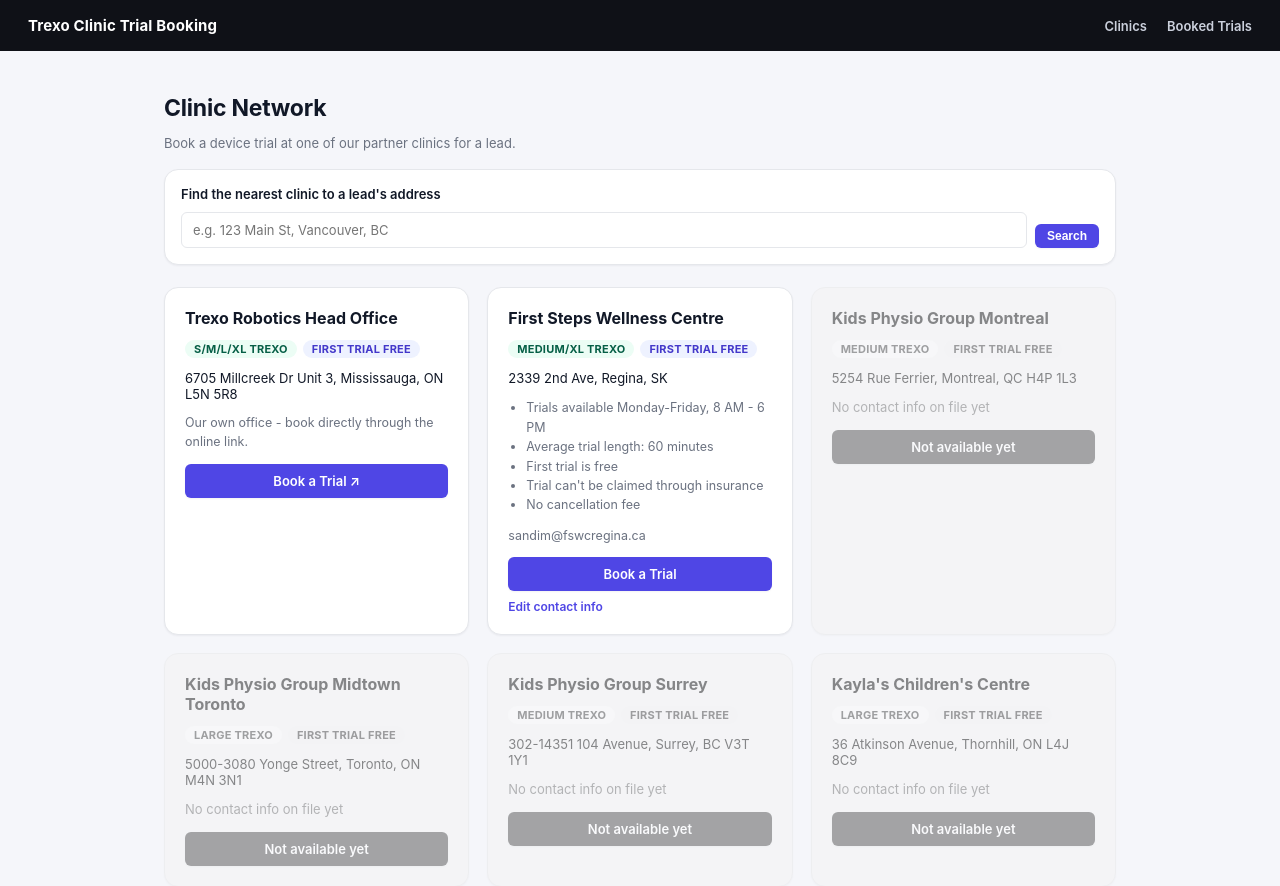
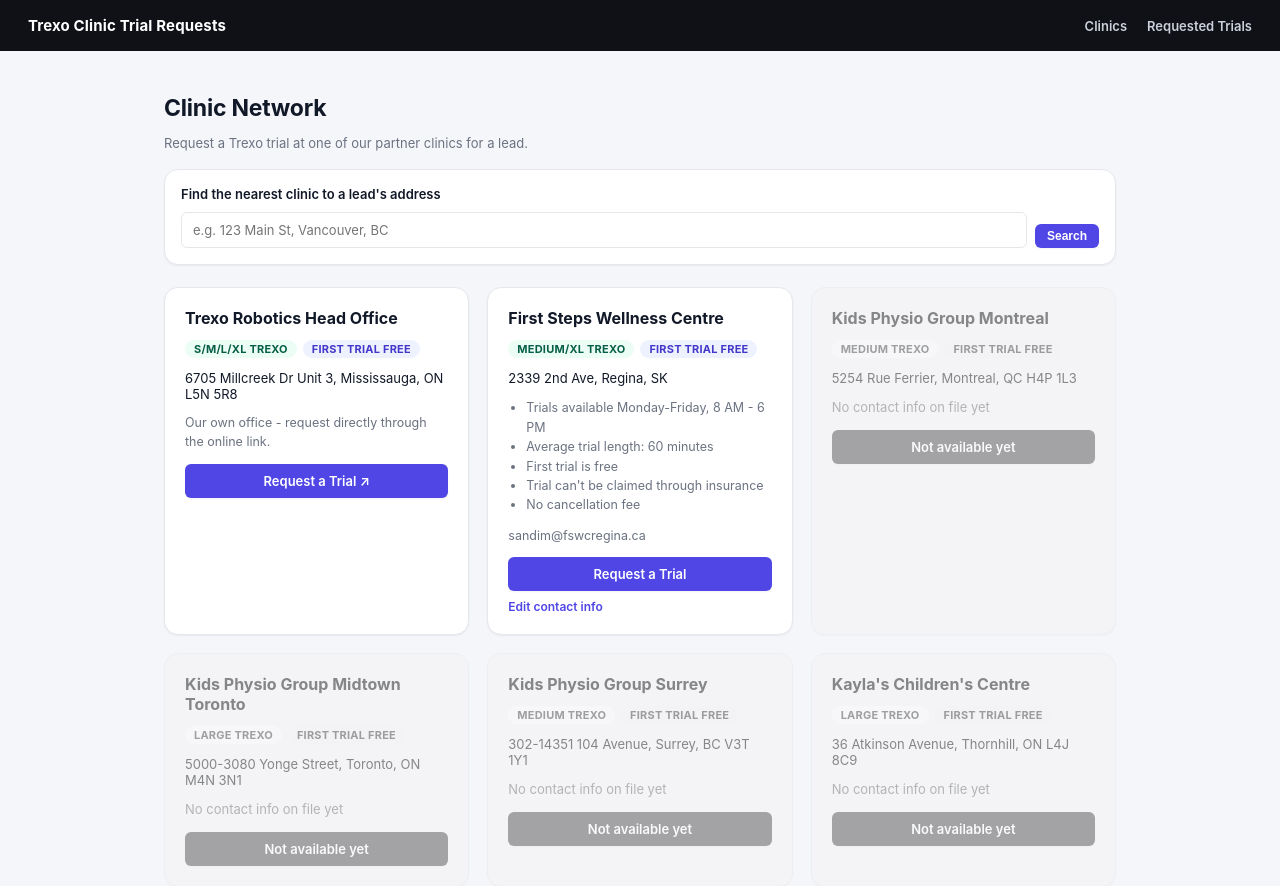
Before and after one commit to parmveers-122/trexo, a Flask app: page / in a window 1280 px wide. Shown: the top 886 px of the page. Run offline with Flask 3, Linux system fonts and the light colour scheme; data that the repository does not hold is empty.

Commit message:
Change "Book a Trial" wording to "Request a Trial" throughout
Co-Authored-By: Claude Sonnet 5.5 <noreply@anthropic.com>

```diff
--- a/app.py
+++ b/app.py
@@ -83,7 +83,7 @@ def book_trial(clinic_id):
         return redirect(url_for("clinic_directory"))
 
     if not clinic["bookable"]:
-        flash(f"{clinic['name']} isn't available for trial booking yet.", "error")
+        flash(f"{clinic['name']} isn't available for trial requests yet.", "error")
         return redirect(url_for("clinic_directory"))
 
     if clinic.get("booking_link"):
@@ -115,7 +115,7 @@ def book_trial(clinic_id):
 
         if clinic.get("is_internal"):
             # Our own office - no external clinic to email, just log the booking.
-            flash(f"Trial booked at {clinic['name']} for {lead_name}.", "success")
+            flash(f"Trial requested at {clinic['name']} for {lead_name}.", "success")
             return redirect(url_for("trials_log"))
 
         return redirect(url_for("trial_email_preview", booking_id=booking_id))
@@ -127,7 +127,7 @@ def book_trial(clinic_id):
 def trial_email_preview(booking_id):
     booking = trial_store.get_trial_booking(booking_id)
     if not booking:
-        flash("Booking not found.", "error")
+        flash("Trial request not found.", "error")
         return redirect(url_for("clinic_directory"))
 
     contact = trial_store.get_clinic_contact(booking["clinic_id"])
--- a/templates/base.html
+++ b/templates/base.html
@@ -3,15 +3,15 @@
 <head>
   <meta charset="utf-8">
   <meta name="viewport" content="width=device-width, initial-scale=1">
-  <title>{% block title %}Clinic Trial Booking{% endblock %}</title>
+  <title>{% block title %}Clinic Trial Requests{% endblock %}</title>
   <link rel="stylesheet" href="{{ url_for('static', filename='style.css') }}">
 </head>
 <body>
   <header class="topbar">
-    <a href="{{ url_for('clinic_directory') }}" class="brand">Trexo Clinic Trial Booking</a>
+    <a href="{{ url_for('clinic_directory') }}" class="brand">Trexo Clinic Trial Requests</a>
     <nav class="topnav">
       <a href="{{ url_for('clinic_directory') }}">Clinics</a>
-      <a href="{{ url_for('trials_log') }}">Booked Trials</a>
+      <a href="{{ url_for('trials_log') }}">Requested Trials</a>
     </nav>
   </header>
 
--- a/templates/book_trial.html
+++ b/templates/book_trial.html
@@ -1,10 +1,10 @@
 {% extends "base.html" %}
-{% block title %}Book a Trial - {{ clinic.name }}{% endblock %}
+{% block title %}Request a Trial - {{ clinic.name }}{% endblock %}
 {% block content %}
 
 <a href="{{ url_for('clinic_directory') }}" class="back-link">&larr; Back to clinics</a>
 
-<h1>Book a Trial</h1>
+<h1>Request a Trial</h1>
 <p class="subtle">at {{ clinic.name }}</p>
 {% if clinic.trial_details %}
   <ul class="trial-details trial-details-panel">
--- a/templates/clinics.html
+++ b/templates/clinics.html
@@ -1,9 +1,9 @@
 {% extends "base.html" %}
-{% block title %}Clinics - Trial Booking{% endblock %}
+{% block title %}Clinics - Trial Requests{% endblock %}
 {% block content %}
 
 <h1>Clinic Network</h1>
-<p class="subtle">Book a device trial at one of our partner clinics for a lead.</p>
+<p class="subtle">Request a Trexo trial at one of our partner clinics for a lead.</p>
 
 <form method="get" class="lead-address-search">
   <label>Find the nearest clinic to a lead's address</label>
@@ -27,7 +27,7 @@
       <div class="clinic-card-header">
         <h2 class="clinic-name">{{ clinic.name }}</h2>
         {% if clinic.trial_count %}
-          <span class="clinic-trial-badge">{{ clinic.trial_count }} booked</span>
+          <span class="clinic-trial-badge">{{ clinic.trial_count }} requested</span>
         {% endif %}
       </div>
 
@@ -51,7 +51,7 @@
       {% endif %}
 
       {% if clinic.is_internal %}
-        <div class="clinic-contact-summary subtle">Our own office - book directly through the online link.</div>
+        <div class="clinic-contact-summary subtle">Our own office - request directly through the online link.</div>
       {% else %}
         <div class="clinic-contact-summary">
           {% if clinic.contact.email or clinic.contact.phone %}
@@ -64,9 +64,9 @@
       {% endif %}
 
       {% if clinic.bookable and clinic.booking_link %}
-        <a href="{{ clinic.booking_link }}" target="_blank" rel="noopener" class="btn-primary">Book a Trial &#8599;</a>
+        <a href="{{ clinic.booking_link }}" target="_blank" rel="noopener" class="btn-primary">Request a Trial &#8599;</a>
       {% elif clinic.bookable %}
-        <a href="{{ url_for('book_trial', clinic_id=clinic.id) }}" class="btn-primary">Book a Trial</a>
+        <a href="{{ url_for('book_trial', clinic_id=clinic.id) }}" class="btn-primary">Request a Trial</a>
       {% else %}
         <span class="btn-primary btn-disabled" aria-disabled="true">Not available yet</span>
       {% endif %}
--- a/templates/compose_trial_email.html
+++ b/templates/compose_trial_email.html
@@ -32,7 +32,7 @@
     <a href="#" id="open-email-btn">Use my default email app instead</a></p>
 </form>
 
-<p class="subtle"><a href="{{ url_for('trials_log') }}">View all booked trials &rarr;</a></p>
+<p class="subtle"><a href="{{ url_for('trials_log') }}">View all requested trials &rarr;</a></p>
 
 <script>
   function readDraft() {
```
Also changed, not shown: templates/trials_log.html (+5 -5 lines), README.md.
